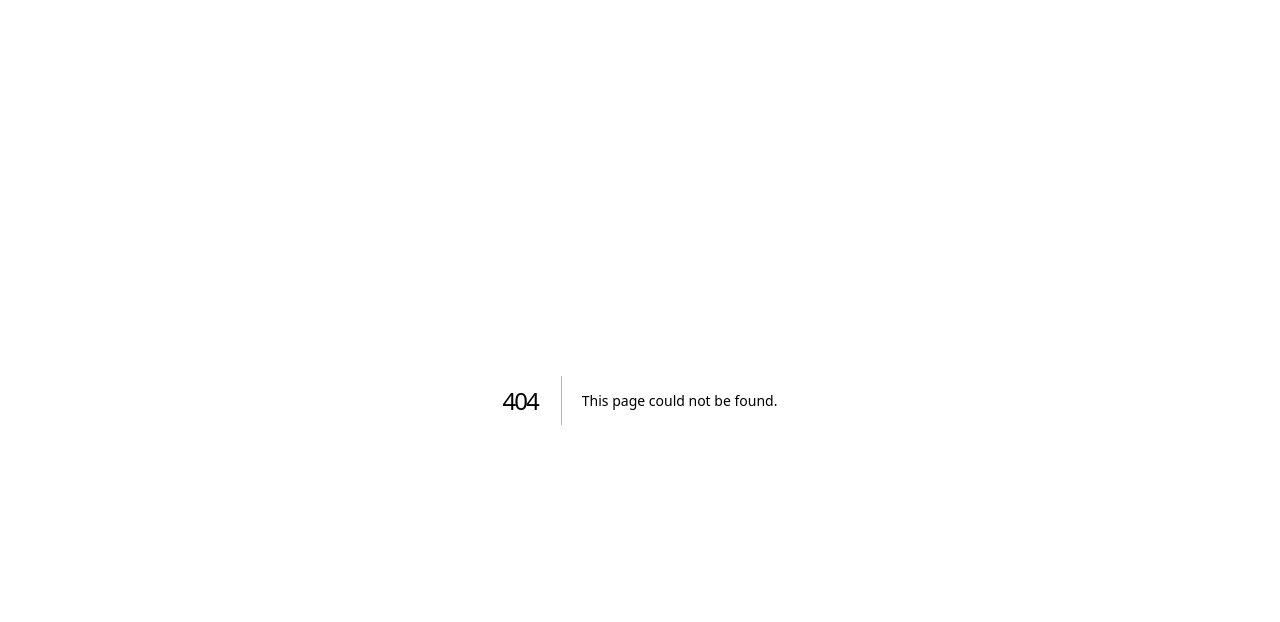
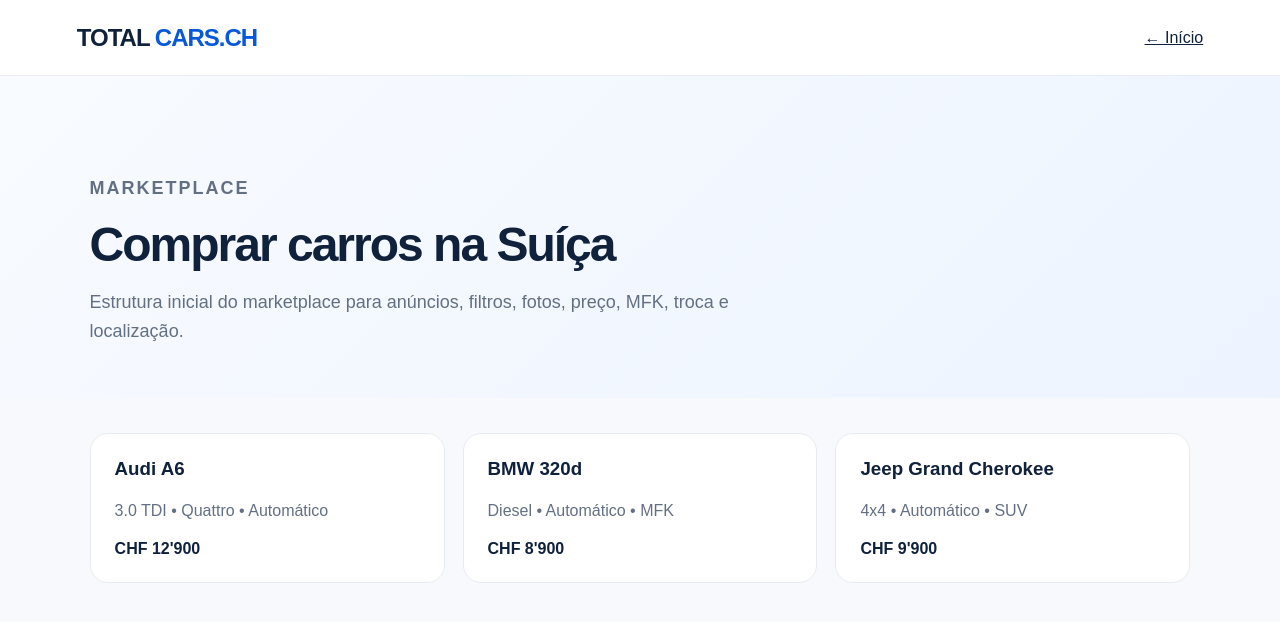
Before and after one commit to ricardobrojek-collab/Total-cars-, a Next.js app: page /marketplace in a window 1280 px wide. Before the commit this address had no page. Shown: the top 622 px of the page. Built offline with nearby package versions, Linux system fonts and the light colour scheme.

Commit message:
Add marketplace section

```diff
--- /dev/null
+++ b/app/marketplace/page.js
@@ -0,0 +1 @@
+const items=[["Audi A6","3.0 TDI • Quattro • Automático","CHF 12'900"],["BMW 320d","Diesel • Automático • MFK","CHF 8'900"],["Jeep Grand Cherokee","4x4 • Automático • SUV","CHF 9'900"]]; export default function Page(){return <main className="simplePage"><header className="top"><a className="brand brandLink" href="/">TOTAL <b>CARS</b><span>.CH</span></a><a href="/">← Início</a></header><section className="simpleHero"><p className="eyebrow">MARKETPLACE</p><h1>Comprar carros na Suíça</h1><p>Estrutura inicial do marketplace para anúncios, filtros, fotos, preço, MFK, troca e localização.</p></section><section className="cardsList">{items.map(([t,d,p])=><article className="infoCard" key={t}><h3>{t}</h3><p>{d}</p><b>{p}</b></article>)}</section></main>}
```
